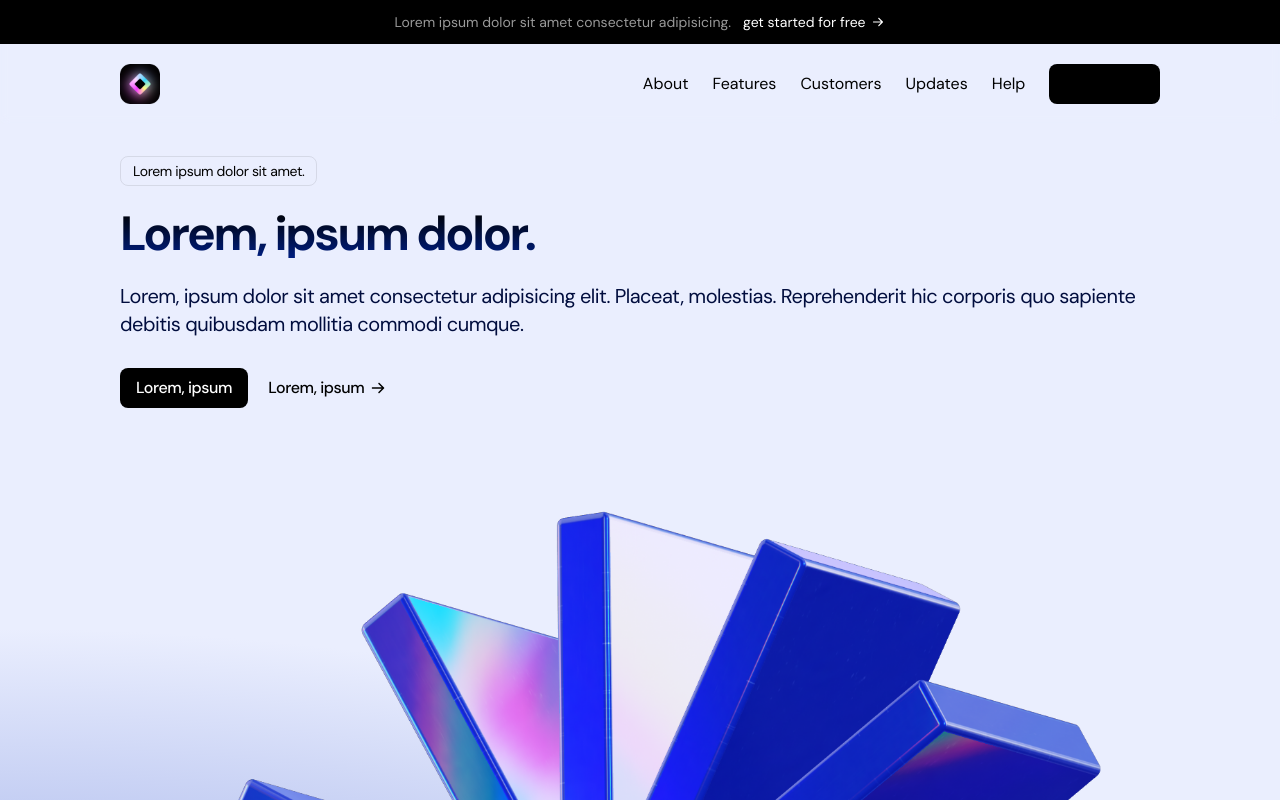
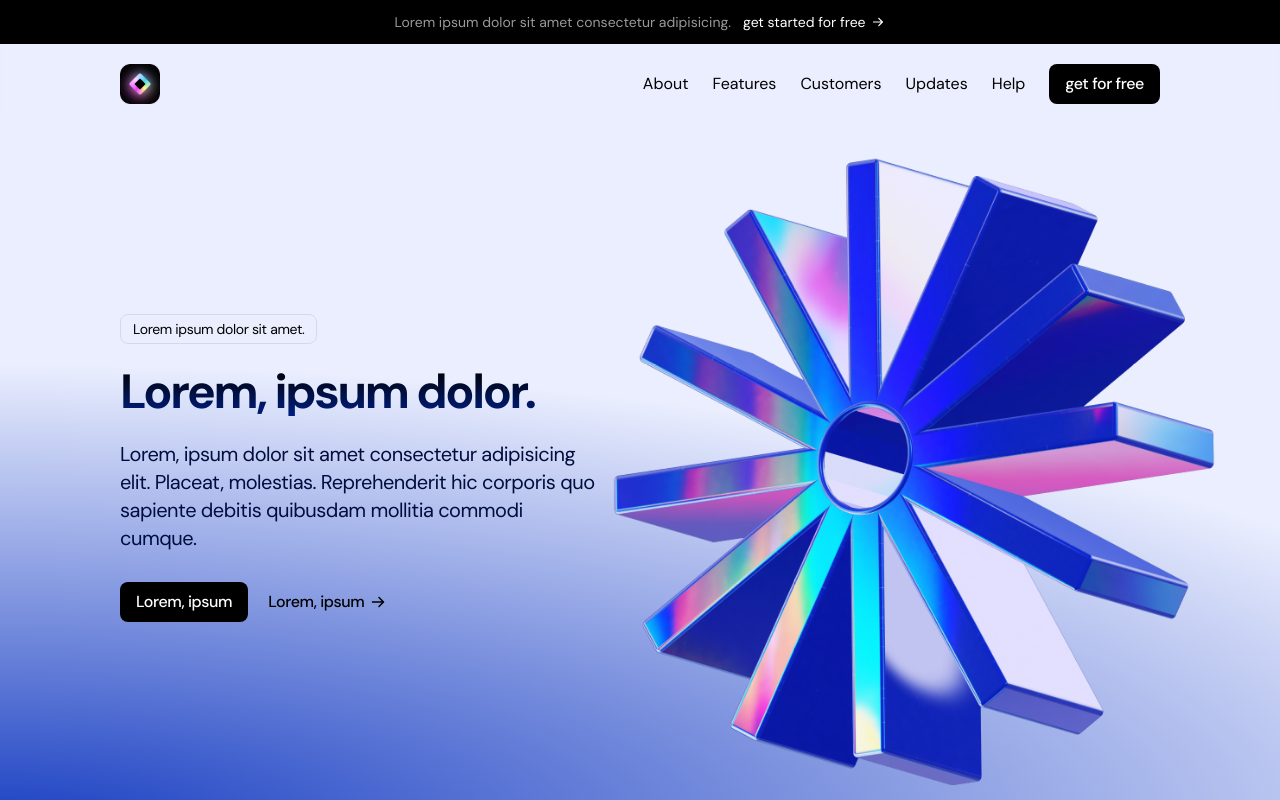
Before and after one commit to charlestanev/AeroNext, a Next.js app in the folder aero-next/: page / in a window 1280 px wide. Shown: the top 800 px of the page. Built offline with nearby package versions, Linux system fonts and the light colour scheme.

Commit message:
chore: Update header component with improved styling and button class names
chore: Update header component with improved styling and button class names

```diff
--- a/aero-next/src/sections/Header.tsx
+++ b/aero-next/src/sections/Header.tsx
@@ -25,7 +25,7 @@ const Header = () => {
               <a href="#">Customers</a>
               <a href="#">Updates</a>
               <a href="#">Help</a>
-              <button className='bg-black px-4 py-2 rounded-lg font-medium inline-flex align-items justify-center tracking-tight'>get for free</button>
+              <button className='btn btn-primary'>get for free</button>
             </nav>
           </div>
         </div>
--- a/aero-next/src/sections/Hero.tsx
+++ b/aero-next/src/sections/Hero.tsx
@@ -1,13 +1,14 @@
-import React from 'react'
-import ArroIcon from '@/assets/arrow-right.svg';
+import React from 'react';
+import ArrowIcon from '@/assets/arrow-right.svg';
 import cogImage from '@/assets/cog.png';
 import Image from 'next/image';
 
 const Hero = () => {
   return (
-    <section className='pt-8 pb-20 bg-[radial-gradient(ellipse_200%_100%_at_bottom_left,#183EC2,#EAEEFE_66%)]'>
+    <section className='pt-8 pb-20 md:pt-5 md:pb-10 bg-[radial-gradient(ellipse_200%_100%_at_bottom_left,#183EC2,#EAEEFE_66%)]'>
       <div className="container">
-        <div>
+        <div className="md:flex items-center">
+          <div className='md:w-[478px]'>
             <div className="text-sm inline-flex border border-[#222]/10 px-3 py-1 rounded-lg tracking-tight">
               Lorem ipsum dolor sit amet.
             </div>
@@ -17,16 +18,17 @@ const Hero = () => {
               <button className='btn btn-primary'>Lorem, ipsum</button>
               <button className='btn btn-text gap-1'>
                 <span className="test">Lorem, ipsum</span>
-              <ArroIcon className="h-5 w-5" />
+                <ArrowIcon className="h-5 w-5" />
               </button>
             </div>
           </div>
-        <div className="mt-20">
-          <Image src={cogImage} alt='Cog Image'/>
+          <div className="mt-20 md:mt-0 md:h-[648px] md:flex-1 relative">
+            <Image src={cogImage} alt='Cog Image' className='md:absolute md:h-full md:w-auto md:max-w-none md:-left-6'/>
+          </div>
         </div>
       </div>
     </section>
-  )
+  );
 }
 
-export default Hero
+export default Hero;
```
Lines whose indentation alone changed are shown as unchanged.
